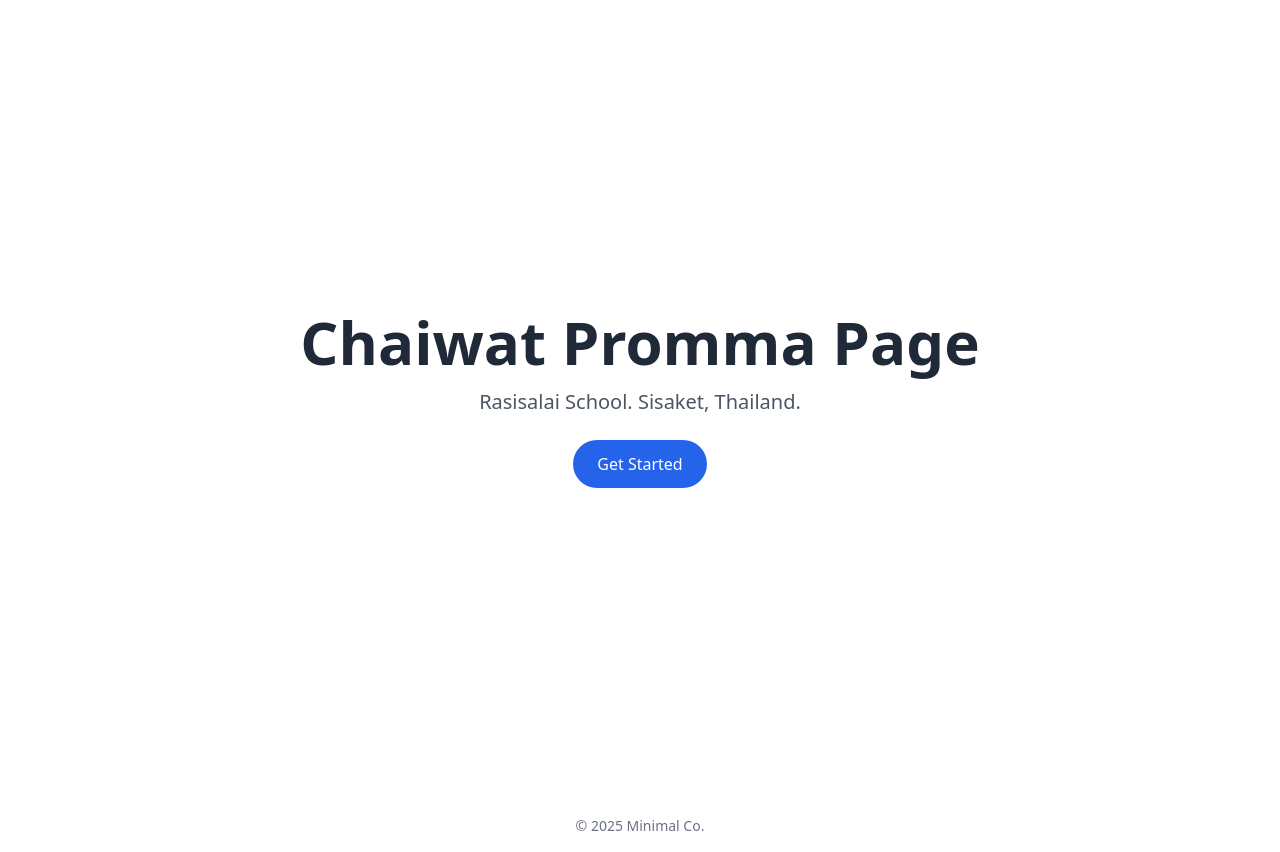
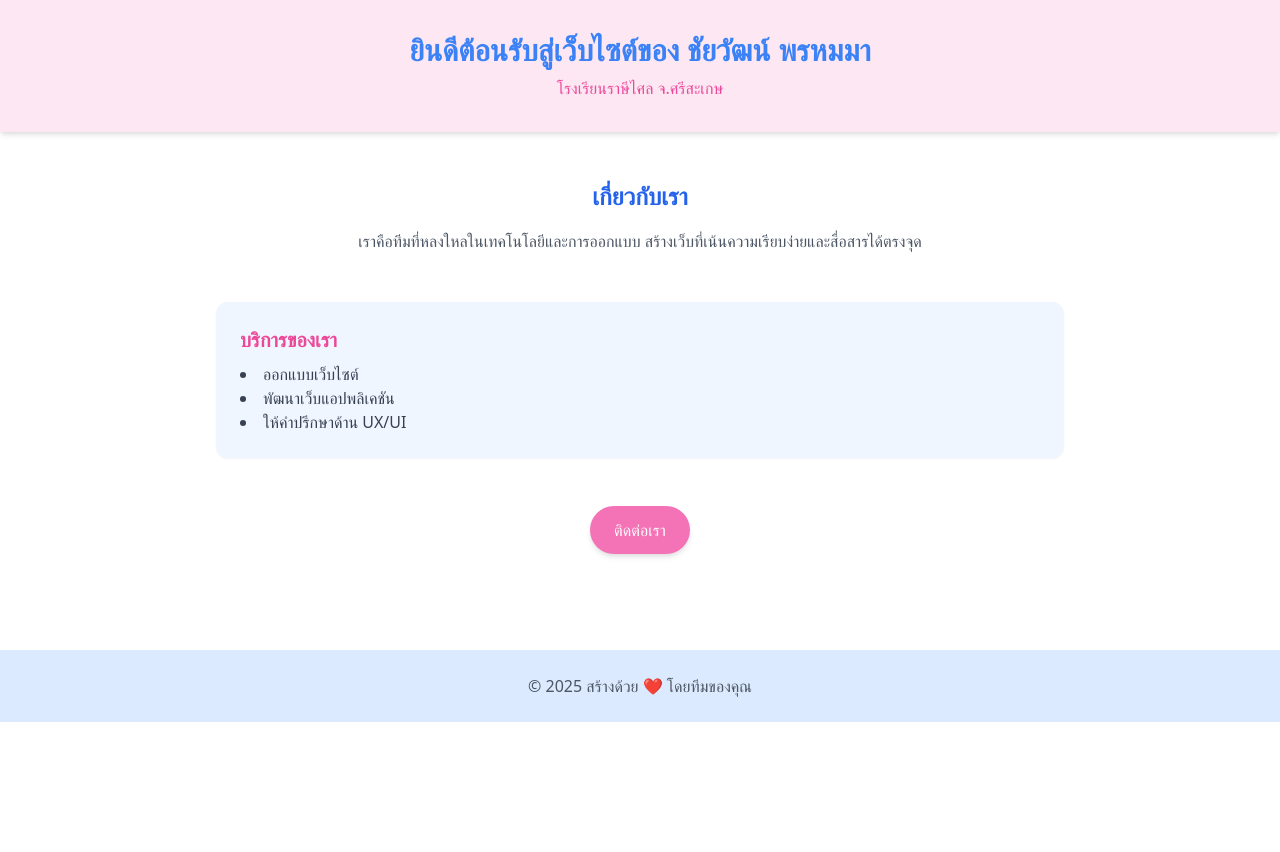
Before and after one commit to chaiwat2563/landingPage, a plain HTML site: page index.html in a window 1280 px wide. After the commit the page ends 800 px from the top, so only its background shows below. Drawn offline with nearby package versions, Linux system fonts and the light colour scheme.

Commit message:
Update index.html

```diff
--- a/index.html
+++ b/index.html
@@ -1,24 +1,45 @@
 <!DOCTYPE html>
-<html lang="en">
+<html lang="th">
 <head>
   <meta charset="UTF-8" />
   <meta name="viewport" content="width=device-width, initial-scale=1.0" />
-    <title>Minimal Landing Page</title>
-    <script src="https://cdn.tailwindcss.com"></script>
+  <title>ยินดีต้อนรับ | Landing Page</title>
+  <link href="https://cdn.jsdelivr.net/npm/tailwindcss@2.2.19/dist/tailwind.min.css" rel="stylesheet">
 </head>
-  <body class="bg-white text-gray-800">
-    <section class="min-h-screen flex flex-col justify-center items-center text-center px-6">
-      <h1 class="text-4xl md:text-6xl font-bold mb-4">Chaiwat Promma Page</h1>
-      <p class="text-lg md:text-xl text-gray-600 mb-6 max-w-xl">
-         Rasisalai School. Sisaket, Thailand.
+<body class="bg-white text-gray-800 font-sans">
+
+  <header class="bg-pink-100 text-center py-8 shadow-md">
+    <h1 class="text-3xl font-bold text-blue-500">ยินดีต้อนรับสู่เว็บไซต์ของ ชัยวัฒน์  พรหมมา</h1>
+    <p class="mt-2 text-pink-500">โรงเรียนราษีไศล จ.ศรีสะเกษ</p>
+  </header>
+
+  <main class="max-w-4xl mx-auto px-6 py-12">
+    <section class="text-center">
+      <h2 class="text-2xl font-semibold text-blue-600 mb-4">เกี่ยวกับเรา</h2>
+      <p class="text-gray-600 leading-relaxed">
+        เราคือทีมที่หลงใหลในเทคโนโลยีและการออกแบบ สร้างเว็บที่เน้นความเรียบง่ายและสื่อสารได้ตรงจุด
       </p>
-      <a href="#"
-         class="bg-blue-600 text-white px-6 py-3 rounded-full hover:bg-blue-700 transition">
-        Get Started
+    </section>
+
+    <section class="mt-12 bg-blue-50 rounded-xl p-6 shadow-sm">
+      <h3 class="text-xl font-semibold text-pink-500 mb-2">บริการของเรา</h3>
+      <ul class="list-disc list-inside text-gray-700">
+        <li>ออกแบบเว็บไซต์</li>
+        <li>พัฒนาเว็บแอปพลิเคชัน</li>
+        <li>ให้คำปรึกษาด้าน UX/UI</li>
+      </ul>
+    </section>
+
+    <section class="mt-12 text-center">
+      <a href="#contact" class="inline-block bg-pink-400 text-white px-6 py-3 rounded-full shadow-md hover:bg-pink-500 transition">
+        ติดต่อเรา
       </a>
     </section>
-    <footer class="text-center text-sm text-gray-500 py-4">
-      © 2025 Minimal Co.
+  </main>
+
+  <footer class="bg-blue-100 text-center py-6 text-gray-600 mt-12">
+    © 2025 สร้างด้วย ❤️ โดยทีมของคุณ
   </footer>
+
 </body>
 </html>
```
Lines whose indentation alone changed are shown as unchanged.
